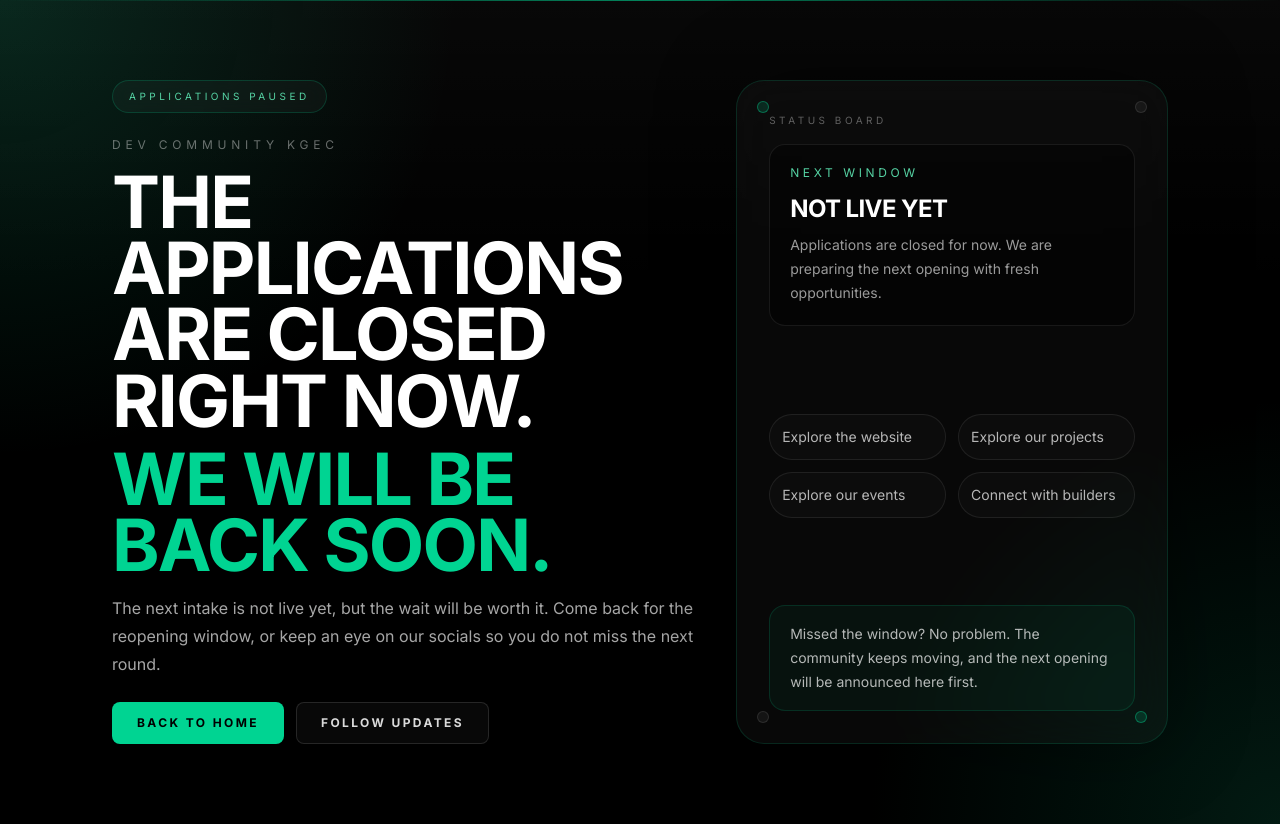
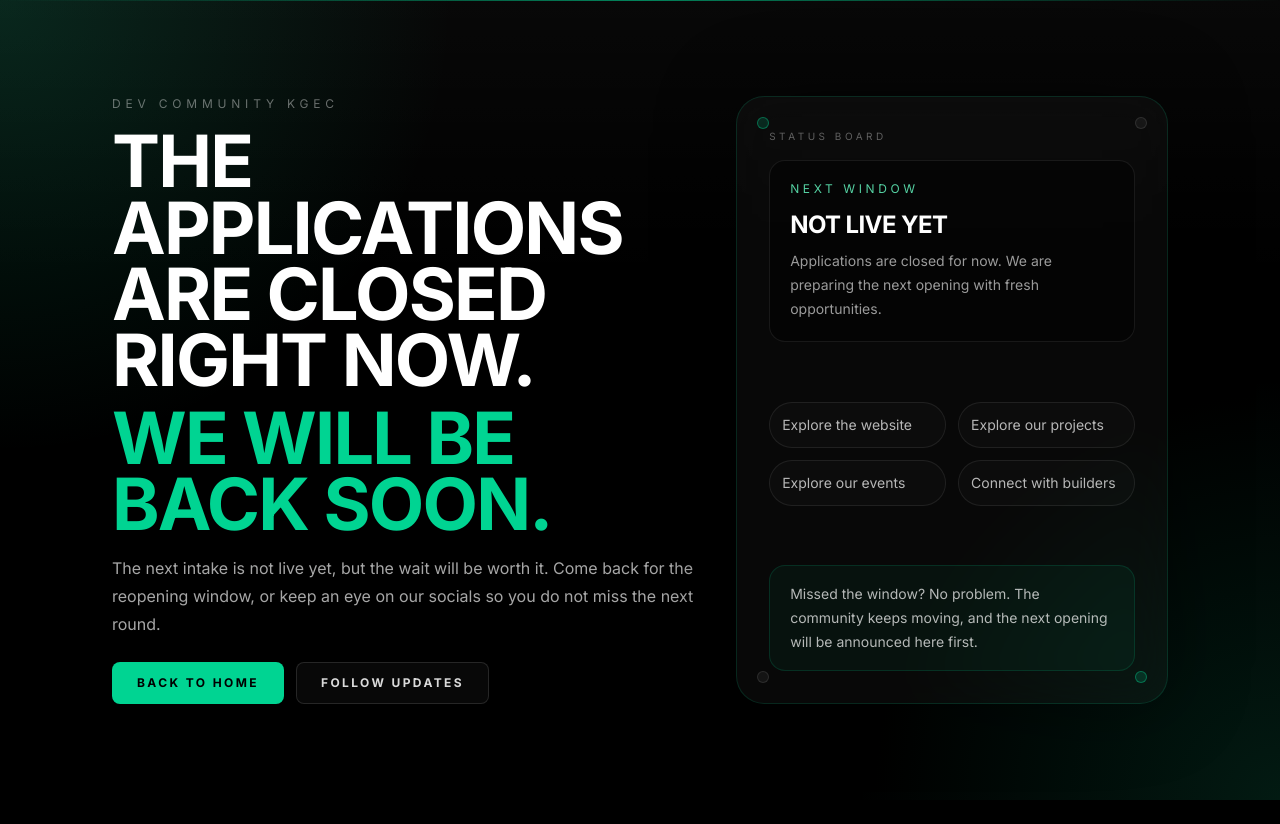
Before and after one commit to Sayandeep-the-coder/DEV_COMMUNITY, a Next.js app: page /apply in a window 1280 px wide. After the commit the page ends 800 px from the top, so only its background shows below. Built offline with nearby package versions, Linux system fonts and the light colour scheme.

Commit message:
Fix: A little fix in text

```diff
--- a/app/apply/page.tsx
+++ b/app/apply/page.tsx
@@ -14,9 +14,6 @@
       <main className="relative mx-auto flex min-h-screen max-w-6xl items-center px-6 py-20 sm:px-8 lg:px-12">
         <div className="grid w-full gap-8 lg:grid-cols-[1.15fr_0.85fr] lg:gap-10">
           <section className="flex flex-col justify-center gap-6">
-            <div className="inline-flex w-fit items-center gap-2 rounded-full border border-emerald-400/20 bg-white/[0.03] px-4 py-2 text-[10px] uppercase tracking-[0.35em] text-emerald-300/90 backdrop-blur-sm">
-              Applications paused
-            </div>
 
             <div className="space-y-4">
               <p className="text-xs uppercase tracking-[0.4em] text-white/40">Dev Community KGEC</p>
```
